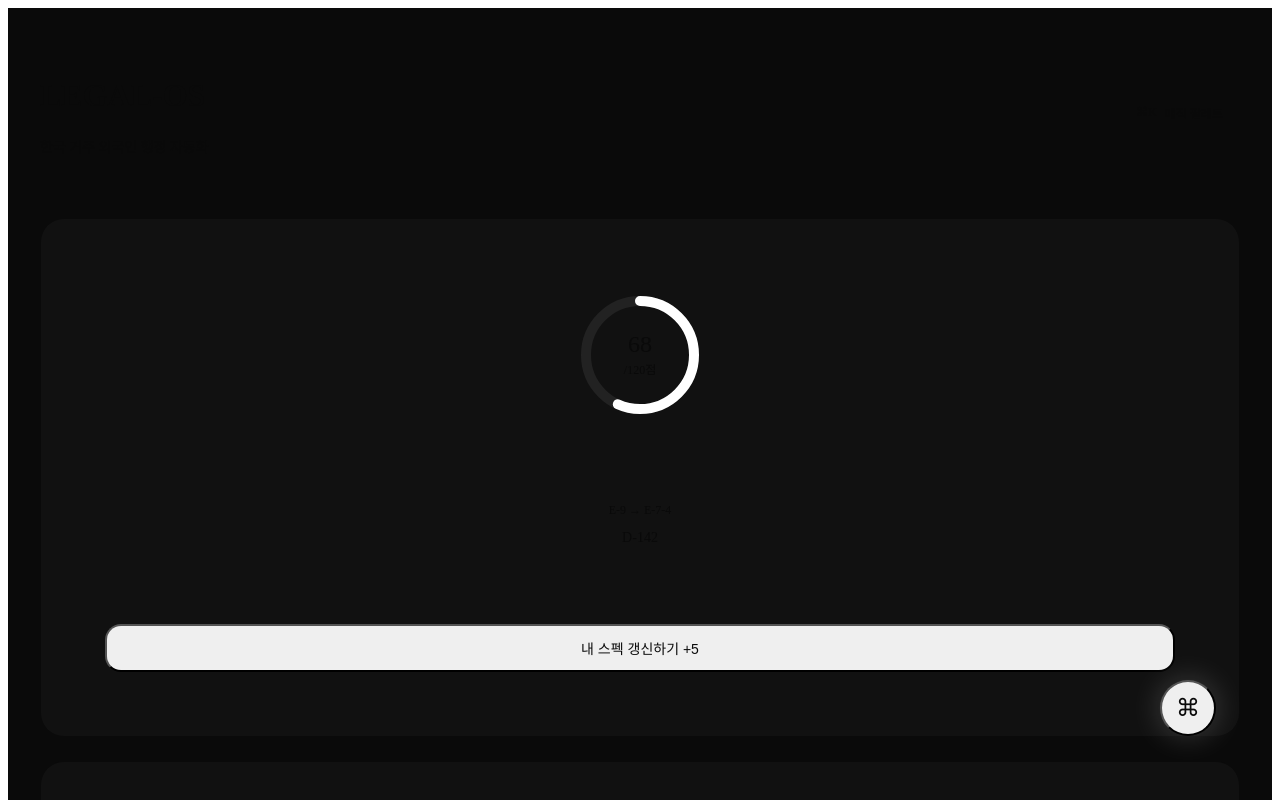
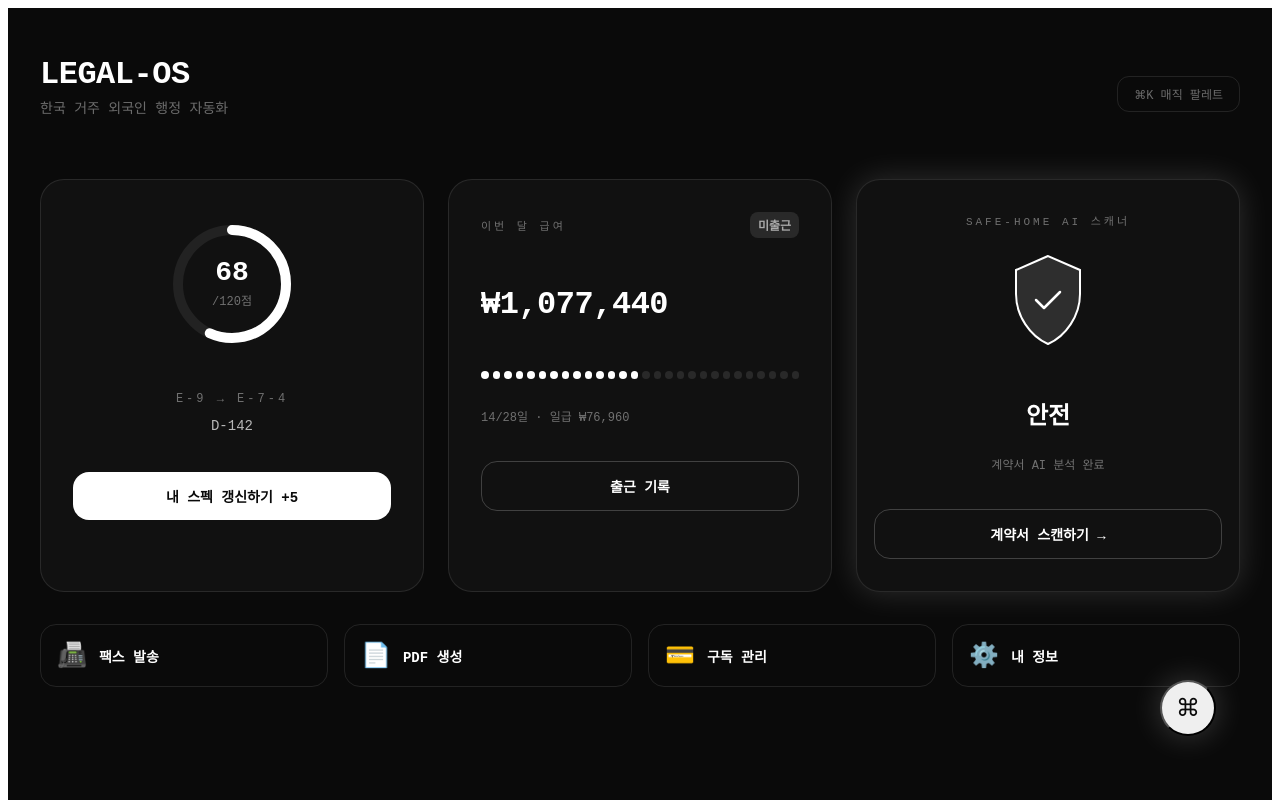
Before and after one commit to DennisJang/legal-os, a Next.js app in the folder apps/web/: page / in a window 1280 px wide. Shown: the top 800 px of the page. Built offline with nearby package versions, Linux system fonts and the light colour scheme.

Commit message:
fix: hydration error + inline style 레이아웃 강제 적용

```diff
--- a/apps/web/src/app/page.tsx
+++ b/apps/web/src/app/page.tsx
@@ -6,34 +6,39 @@ import MagicPalette from "@/components/MagicPalette";
 
 export default function DashboardPage() {
   return (
-    <main className="min-h-screen bg-[#0A0A0A] text-white font-mono">
-      <div className="max-w-[1200px] mx-auto px-[32px] py-[48px]">
-        <header className="flex items-center justify-between mb-[48px]">
+    <main style={{ backgroundColor:"#0A0A0A", minHeight:"100vh", color:"#fff", fontFamily:"monospace" }}>
+      <div style={{ maxWidth:1200, margin:"0 auto", padding:"48px 32px" }}>
+        <header style={{ display:"flex", alignItems:"center", justifyContent:"space-between", marginBottom:48 }}>
           <div>
-            <h1 className="text-[32px] font-bold tracking-tight">LEGAL-OS</h1>
-            <p className="text-[14px] text-white/40 mt-[4px]">한국 거주 외국인 행정 자동화</p>
+            <h1 style={{ fontSize:32, fontWeight:900, letterSpacing:"-0.5px", margin:0 }}>LEGAL-OS</h1>
+            <p style={{ fontSize:14, color:"rgba(255,255,255,0.4)", marginTop:4 }}>한국 거주 외국인 행정 자동화</p>
           </div>
-          <div className="flex items-center gap-[8px] text-[12px] text-white/40 border border-white/10 rounded-[12px] px-[16px] py-[8px]">
-            <span>⌘K</span><span>매직 팔레트</span>
+          <div style={{ fontSize:12, color:"rgba(255,255,255,0.4)", border:"1px solid rgba(255,255,255,0.1)",
+                        borderRadius:12, padding:"8px 16px" }}>
+            ⌘K 매직 팔레트
           </div>
         </header>
-        <section className="grid grid-cols-1 md:grid-cols-3 gap-[24px]">
+
+        <section style={{ display:"grid", gridTemplateColumns:"repeat(3,1fr)", gap:24 }}>
           <VisaRingWidget />
           <WageCalendarWidget />
           <SafeHomeWidget />
         </section>
-        <section className="mt-[32px] grid grid-cols-2 md:grid-cols-4 gap-[16px]">
+
+        <section style={{ display:"grid", gridTemplateColumns:"repeat(4,1fr)", gap:16, marginTop:32 }}>
           {[
-            { emoji: "📠", label: "팩스 발송", href: "/fax" },
-            { emoji: "📄", label: "PDF 생성",  href: "/docs" },
-            { emoji: "💳", label: "구독 관리", href: "/billing" },
-            { emoji: "⚙️", label: "내 정보",   href: "/profile" },
+            { emoji:"📠", label:"팩스 발송",  href:"/fax" },
+            { emoji:"📄", label:"PDF 생성",   href:"/docs" },
+            { emoji:"💳", label:"구독 관리",  href:"/billing" },
+            { emoji:"⚙️", label:"내 정보",    href:"/profile" },
           ].map(({ emoji, label, href }) => (
-            <a key={label} href={href}
-               className="flex items-center gap-[12px] rounded-[16px] border border-white/10 px-[16px] py-[16px]
-                          hover:bg-white/5 hover:border-white/20 active:scale-[0.98] transition-all duration-75">
-              <span className="text-[24px]">{emoji}</span>
-              <span className="text-[14px] font-medium">{label}</span>
+            <a key={label} href={href} style={{
+              display:"flex", alignItems:"center", gap:12,
+              border:"1px solid rgba(255,255,255,0.1)", borderRadius:16,
+              padding:16, color:"#fff", textDecoration:"none"
+            }}>
+              <span style={{ fontSize:24 }}>{emoji}</span>
+              <span style={{ fontSize:14, fontWeight:600 }}>{label}</span>
             </a>
           ))}
         </section>
--- a/apps/web/src/components/widgets/MagicPalette.tsx
+++ /dev/null
@@ -1,67 +0,0 @@
-"use client";
-import { useEffect, useState, useRef } from "react";
-
-const ACTIONS = [
-  { icon: "🛂", label: "내 비자 점수 갱신", href: "/dashboard" },
-  { icon: "💰", label: "오늘 출퇴근 기록", href: "/dashboard" },
-  { icon: "🏠", label: "계약서 AI 스캔", href: "/safe-home" },
-  { icon: "📠", label: "팩스 발송", href: "/fax" },
-  { icon: "💳", label: "구독 관리", href: "/billing" },
-];
-
-export default function MagicPalette() {
-  const [open, setOpen] = useState(false);
-  const [query, setQuery] = useState("");
-  const inputRef = useRef<HTMLInputElement>(null);
-
-  useEffect(() => {
-    const handler = (e: KeyboardEvent) => {
-      if ((e.metaKey || e.ctrlKey) && e.key === "k") { e.preventDefault(); setOpen((v) => !v); }
-      if (e.key === "Escape") setOpen(false);
-    };
-    window.addEventListener("keydown", handler);
-    return () => window.removeEventListener("keydown", handler);
-  }, []);
-
-  useEffect(() => { if (open) { setQuery(""); setTimeout(() => inputRef.current?.focus(), 50); } }, [open]);
-
-  const filtered = ACTIONS.filter((a) => a.label.includes(query));
-
-  if (!open) return (
-    <button onClick={() => setOpen(true)}
-      className="fixed bottom-8 right-8 w-[56px] h-[56px] rounded-full bg-white text-[#0A0A0A] text-[24px]
-                 flex items-center justify-center shadow-[0_0_32px_rgba(255,255,255,0.2)] hover:scale-110 transition-transform duration-75 z-50">
-      ⌘
-    </button>
-  );
-
-  return (
-    <div className="fixed inset-0 z-50 flex items-center justify-center backdrop-blur-md bg-black/40"
-         onClick={() => setOpen(false)}>
-      <div onClick={(e) => e.stopPropagation()}
-           className="w-[480px] rounded-[24px] bg-[#111]/90 border border-white/20 overflow-hidden
-                      shadow-[0_0_64px_rgba(255,255,255,0.08)]
-                      animate-in fade-in zoom-in-95 duration-75 ease-out">
-        <input ref={inputRef} value={query} onChange={(e) => setQuery(e.target.value)}
-          placeholder="검색하거나 명령어를 입력하세요..."
-          className="w-full bg-transparent px-[24px] py-[20px] text-[16px] outline-none
-                     border-b border-white/10 placeholder:text-white/30
-                     focus:ring-1 focus:ring-white/40 transition-all" />
-        <ul className="py-[8px]">
-          {filtered.map((a) => (
-            <li key={a.label}>
-              <a href={a.href} onClick={() => setOpen(false)}
-                 className="flex items-center gap-[16px] px-[24px] py-[14px] hover:bg-white/5 transition-colors">
-                <span className="text-[20px]">{a.icon}</span>
-                <span className="text-[14px] font-medium">{a.label}</span>
-              </a>
-            </li>
-          ))}
-        </ul>
-        <div className="px-[24px] py-[12px] border-t border-white/10">
-          <span className="text-[11px] text-white/30">ESC로 닫기 · ⌘K 토글</span>
-        </div>
-      </div>
-    </div>
-  );
-}
--- a/apps/web/src/components/widgets/SafeHomeWidget.tsx
+++ b/apps/web/src/components/widgets/SafeHomeWidget.tsx
@@ -2,30 +2,37 @@
 import { useDashboardStore } from "@/store/useDashboardStore";
 
 const STATUS_MAP = {
-  SAFE:    { label: "안전", color: "#fff",    glow: "shadow-[0_0_32px_rgba(255,255,255,0.15)]" },
-  WARNING: { label: "주의", color: "#ffd700", glow: "shadow-[0_0_32px_rgba(255,215,0,0.25)]" },
-  DANGER:  { label: "위험", color: "#ff4444", glow: "shadow-[0_0_32px_rgba(255,68,68,0.25)]" },
+  SAFE:    { label: "안전", color: "#ffffff", shadow: "0 0 32px rgba(255,255,255,0.15)" },
+  WARNING: { label: "주의", color: "#ffd700", shadow: "0 0 32px rgba(255,215,0,0.25)" },
+  DANGER:  { label: "위험", color: "#ff4444", shadow: "0 0 32px rgba(255,68,68,0.25)" },
 };
 
 export default function SafeHomeWidget() {
   const { shieldStatus } = useDashboardStore();
-  const { label, color, glow } = STATUS_MAP[shieldStatus];
+  const { label, color, shadow } = STATUS_MAP[shieldStatus];
 
   return (
-    <div className={`flex flex-col items-center gap-[24px] rounded-[24px] bg-[#111] border border-white/10 p-8 ${glow}`}>
-      <span className="text-[12px] tracking-widest uppercase text-white/40">Safe-Home AI 스캐너</span>
+    <div style={{ display:"flex", flexDirection:"column", alignItems:"center", gap:24,
+                  borderRadius:24, backgroundColor:"#111111", border:"1px solid rgba(255,255,255,0.1)",
+                  padding:32, color:"#fff", boxShadow:shadow }}>
+      <span style={{ fontSize:11, letterSpacing:3, textTransform:"uppercase", color:"rgba(255,255,255,0.4)" }}>
+        Safe-Home AI 스캐너
+      </span>
       <svg width={80} height={96} viewBox="0 0 80 96" fill="none">
         <path d="M40 4L8 18v24c0 22 14.4 42.4 32 50 17.6-7.6 32-28 32-50V18L40 4z"
           fill={color} fillOpacity={0.12} stroke={color} strokeWidth={2} />
-        <path d="M28 48l8 8 16-16" stroke={color} strokeWidth={2.5} strokeLinecap="round" strokeLinejoin="round" />
+        <path d="M28 48l8 8 16-16" stroke={color} strokeWidth={2.5}
+          strokeLinecap="round" strokeLinejoin="round" />
       </svg>
-      <div className="text-center">
-        <p className="text-[24px] font-bold" style={{ color }}>{label}</p>
-        <p className="text-[12px] text-white/40 mt-[4px]">계약서 AI 분석 완료</p>
+      <div style={{ textAlign:"center" }}>
+        <p style={{ fontSize:24, fontWeight:900, color }}>{label}</p>
+        <p style={{ fontSize:12, color:"rgba(255,255,255,0.4)", marginTop:4 }}>계약서 AI 분석 완료</p>
       </div>
-      <a href="/safe-home"
-        className="w-full py-[12px] rounded-[16px] border border-white/20 text-center text-[14px] font-bold
-                   hover:bg-white/5 active:scale-[0.98] transition-all duration-75 block">
+      <a href="/safe-home" style={{
+        display:"block", width:"100%", padding:"14px", borderRadius:16, textAlign:"center",
+        border:"1px solid rgba(255,255,255,0.2)", color:"#fff", textDecoration:"none",
+        fontSize:14, fontWeight:700
+      }}>
         계약서 스캔하기 →
       </a>
     </div>
--- a/apps/web/src/components/widgets/VisaRingWidget.tsx
+++ b/apps/web/src/components/widgets/VisaRingWidget.tsx
@@ -8,26 +8,32 @@ export default function VisaRingWidget() {
   const dash = circ * Math.min(currentScore / targetScore, 1);
 
   return (
-    <div className="flex flex-col items-center gap-8 rounded-[24px] bg-[#111] border border-white/10 p-8">
-      <div className="relative w-[144px] h-[144px]">
-        <svg viewBox="0 0 144 144" className="rotate-[-90deg]" width={144} height={144}>
+    <div style={{ display:"flex", flexDirection:"column", alignItems:"center", gap:24,
+                  borderRadius:24, backgroundColor:"#111111", border:"1px solid rgba(255,255,255,0.1)",
+                  padding:32, color:"#fff" }}>
+      <div style={{ position:"relative", width:144, height:144 }}>
+        <svg viewBox="0 0 144 144" style={{ transform:"rotate(-90deg)" }} width={144} height={144}>
           <circle cx={72} cy={72} r={r} fill="none" stroke="#222" strokeWidth={10} />
           <circle cx={72} cy={72} r={r} fill="none" stroke="#fff" strokeWidth={10}
             strokeLinecap="round" strokeDasharray={`${dash} ${circ}`}
-            className="transition-all duration-700 ease-out" />
+            style={{ transition:"stroke-dasharray 0.7s cubic-bezier(0.4,0,0.2,1)" }} />
         </svg>
-        <div className="absolute inset-0 flex flex-col items-center justify-center">
-          <span className="text-[24px] font-bold leading-none">{currentScore}</span>
-          <span className="text-[12px] text-white/40 mt-[4px]">/{targetScore}점</span>
+        <div style={{ position:"absolute", inset:0, display:"flex", flexDirection:"column",
+                      alignItems:"center", justifyContent:"center" }}>
+          <span style={{ fontSize:28, fontWeight:900, lineHeight:1 }}>{currentScore}</span>
+          <span style={{ fontSize:12, color:"rgba(255,255,255,0.4)", marginTop:4 }}>/{targetScore}점</span>
         </div>
       </div>
-      <div className="text-center">
-        <p className="text-[12px] text-white/40 tracking-widest uppercase">{visaCode} → {targetVisa}</p>
-        <p className="text-[14px] text-white/70 mt-[4px]">D-{daysLeft}</p>
+      <div style={{ textAlign:"center" }}>
+        <p style={{ fontSize:12, color:"rgba(255,255,255,0.4)", letterSpacing:3, textTransform:"uppercase" }}>
+          {visaCode} → {targetVisa}
+        </p>
+        <p style={{ fontSize:14, color:"rgba(255,255,255,0.7)", marginTop:4 }}>D-{daysLeft}</p>
       </div>
-      <button onClick={() => updateVisaScore(5)}
-        className="w-full py-[12px] rounded-[16px] bg-white text-[#0A0A0A] text-[14px] font-bold
-                   hover:bg-white/90 active:scale-[0.98] transition-all duration-75">
+      <button onClick={() => updateVisaScore(5)} style={{
+        width:"100%", padding:"14px", borderRadius:16, backgroundColor:"#fff",
+        color:"#0A0A0A", fontSize:14, fontWeight:700, border:"none", cursor:"pointer", fontFamily:"inherit"
+      }}>
         내 스펙 갱신하기 +5
       </button>
     </div>
--- a/apps/web/src/components/widgets/WageCalendarWidget.tsx
+++ b/apps/web/src/components/widgets/WageCalendarWidget.tsx
@@ -1,41 +1,58 @@
 "use client";
+import { useState, useEffect } from "react";
 import { useDashboardStore } from "@/store/useDashboardStore";
 
-function getThisMonthWorkedDays(logs: { date: string }[]) {
-  const now = new Date();
+function getThisMonthWorkedDays(logs: { date: string }[], year: number, month: number) {
   return logs.filter((l) => {
     const d = new Date(l.date);
-    return d.getFullYear() === now.getFullYear() && d.getMonth() === now.getMonth();
+    return d.getFullYear() === year && d.getMonth() === month;
   }).length;
 }
 
 export default function WageCalendarWidget() {
   const { workLogs, clockedInToday, dailyWage, toggleClockIn } = useDashboardStore();
-  const now = new Date();
-  const daysInMonth = new Date(now.getFullYear(), now.getMonth() + 1, 0).getDate();
-  const workedDays = getThisMonthWorkedDays(workLogs);
+  const [mounted, setMounted] = useState(false);
+  useEffect(() => { setMounted(true); }, []);
+
+  const now = mounted ? new Date() : new Date(0);
+  const year = now.getFullYear();
+  const month = now.getMonth();
+  const daysInMonth = mounted ? new Date(year, month + 1, 0).getDate() : 28;
+  const workedDays = mounted ? getThisMonthWorkedDays(workLogs, year, month) : 0;
   const monthlyWage = workedDays * dailyWage;
 
   return (
-    <div className="flex flex-col gap-[16px] rounded-[24px] bg-[#111] border border-white/10 p-8">
-      <div className="flex items-center justify-between">
-        <span className="text-[12px] tracking-widest uppercase text-white/40">이번 달 급여</span>
-        <span className={`text-[12px] font-bold px-[8px] py-[4px] rounded-[8px] ${
-          clockedInToday ? "bg-white text-[#0A0A0A]" : "bg-white/10 text-white/60"}`}>
+    <div style={{ display:"flex", flexDirection:"column", gap:16, borderRadius:24,
+                  backgroundColor:"#111111", border:"1px solid rgba(255,255,255,0.1)",
+                  padding:32, color:"#fff" }}>
+      <div style={{ display:"flex", alignItems:"center", justifyContent:"space-between" }}>
+        <span style={{ fontSize:11, letterSpacing:3, textTransform:"uppercase", color:"rgba(255,255,255,0.4)" }}>
+          이번 달 급여
+        </span>
+        <span style={{ fontSize:12, fontWeight:700, padding:"4px 8px", borderRadius:8,
+                       backgroundColor: clockedInToday ? "#fff" : "rgba(255,255,255,0.1)",
+                       color: clockedInToday ? "#0A0A0A" : "rgba(255,255,255,0.6)" }}>
           {clockedInToday ? "출근 중 🟢" : "미출근"}
         </span>
       </div>
-      <p className="text-[32px] font-bold tracking-tight">₩{monthlyWage.toLocaleString("ko-KR")}</p>
-      <div className="flex gap-[4px]">
+      <p style={{ fontSize:32, fontWeight:900, letterSpacing:"-0.5px" }}>
+        {mounted ? `₩${monthlyWage.toLocaleString("ko-KR")}` : "₩—"}
+      </p>
+      <div style={{ display:"flex", gap:4 }}>
         {Array.from({ length: daysInMonth }, (_, i) => (
-          <div key={i} className={`h-[8px] flex-1 rounded-full transition-colors duration-300 ${
-            i < workedDays ? "bg-white" : "bg-white/10"}`} />
+          <div key={i} style={{ height:8, flex:1, borderRadius:99,
+                                 backgroundColor: i < workedDays ? "#fff" : "rgba(255,255,255,0.1)",
+                                 transition:"background-color 0.3s" }} />
         ))}
       </div>
-      <p className="text-[12px] text-white/40">{workedDays}/{daysInMonth}일 · 일급 ₩{dailyWage.toLocaleString("ko-KR")}</p>
-      <button onClick={toggleClockIn}
-        className="mt-[8px] py-[12px] rounded-[16px] border border-white/20 text-[14px] font-bold
-                   hover:bg-white/5 active:scale-[0.98] transition-all duration-75">
+      <p style={{ fontSize:12, color:"rgba(255,255,255,0.4)" }}>
+        {mounted ? `${workedDays}/${daysInMonth}일 · 일급 ₩${dailyWage.toLocaleString("ko-KR")}` : "로딩 중..."}
+      </p>
+      <button onClick={toggleClockIn} style={{
+        marginTop:8, padding:"14px", borderRadius:16, background:"transparent",
+        border:"1px solid rgba(255,255,255,0.2)", color:"#fff", fontSize:14,
+        fontWeight:700, cursor:"pointer", fontFamily:"inherit"
+      }}>
         {clockedInToday ? "퇴근 기록" : "출근 기록"}
       </button>
     </div>
--- a/apps/web/src/page.tsx
+++ /dev/null
@@ -1,45 +0,0 @@
-export default function DashboardPage() {
-  return (
-    <main className="min-h-screen bg-[#0A0A0A] text-white font-mono">
-      <div className="max-w-[1200px] mx-auto px-[32px] py-[48px]">
-
-        {/* Header */}
-        <header className="flex items-center justify-between mb-[48px]">
-          <div>
-            <h1 className="text-[32px] font-bold tracking-tight">LEGAL-OS</h1>
-            <p className="text-[14px] text-white/40 mt-[4px]">한국 거주 외국인 행정 자동화</p>
-          </div>
-          <div className="flex items-center gap-[8px] text-[12px] text-white/40 border border-white/10 rounded-[12px] px-[16px] py-[8px]">
-            <span>⌘K</span><span>매직 팔레트</span>
-          </div>
-        </header>
-
-        {/* 3대 위젯 그리드 */}
-        <section className="grid grid-cols-1 md:grid-cols-3 gap-[24px]">
-          <VisaRingWidget />
-          <WageCalendarWidget />
-          <SafeHomeWidget />
-        </section>
-
-        {/* 빠른 액션 */}
-        <section className="mt-[32px] grid grid-cols-2 md:grid-cols-4 gap-[16px]">
-          {[
-            { emoji: "📠", label: "팩스 발송", href: "/fax" },
-            { emoji: "📄", label: "PDF 생성", href: "/docs" },
-            { emoji: "💳", label: "구독 관리", href: "/billing" },
-            { emoji: "⚙️", label: "내 정보", href: "/profile" },
-          ].map(({ emoji, label, href }) => (
-            <a key={label} href={href}
-               className="flex items-center gap-[12px] rounded-[16px] border border-white/10 px-[16px] py-[16px]
-                          hover:bg-white/5 hover:border-white/20 active:scale-[0.98] transition-all duration-75">
-              <span className="text-[24px]">{emoji}</span>
-              <span className="text-[14px] font-medium">{label}</span>
-            </a>
-          ))}
-        </section>
-
-      </div>
-      <MagicPalette />
-    </main>
-  );
-}
```
Also changed, not shown: apps/web/tsconfig.json (+24 -6 lines).
